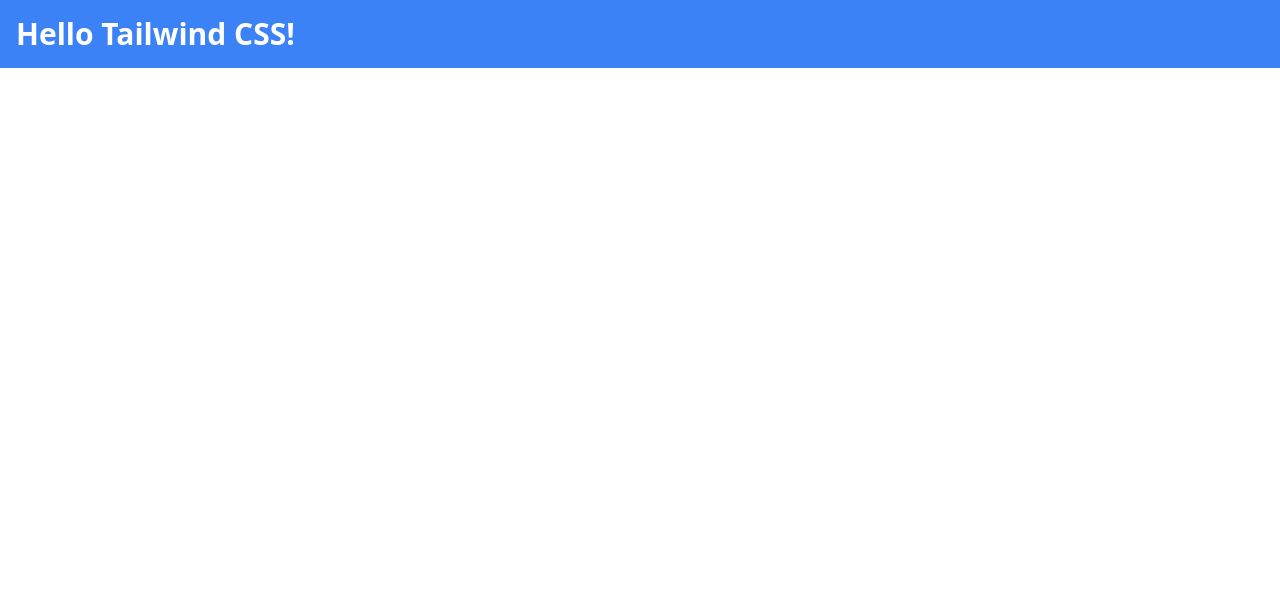
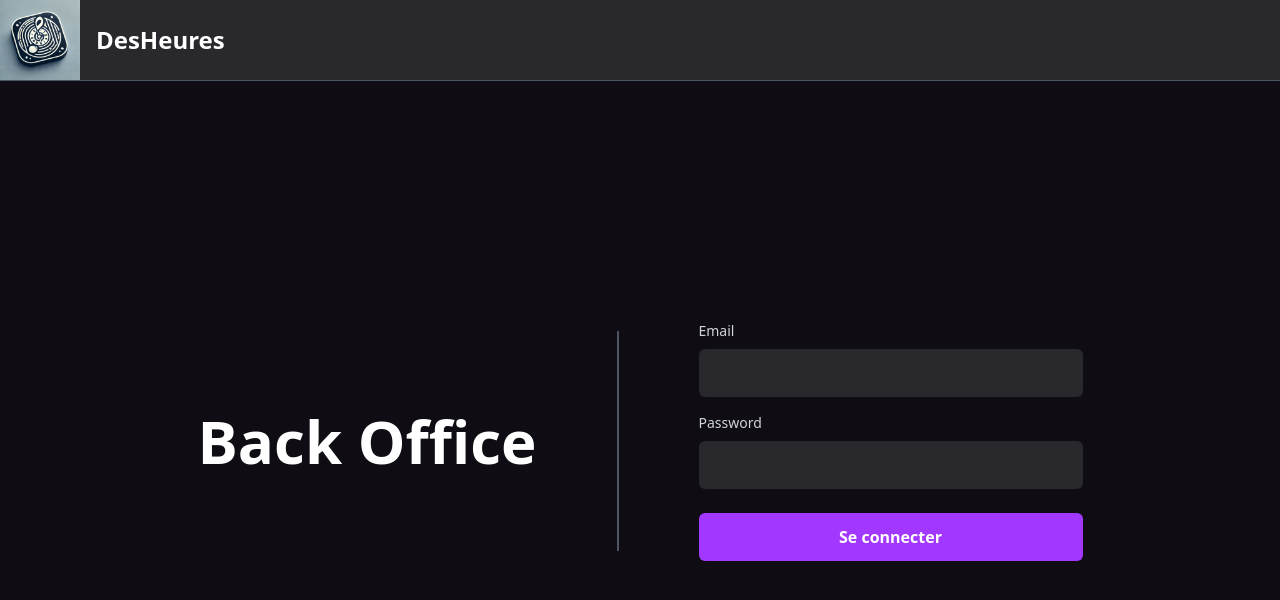
Before and after one commit to zkerkeb-class/back-office-projet-final-desheures, a React (Create React App) app: page / in a window 1280 px wide. Shown: the top 600 px of the page. Built offline with nearby package versions, Linux system fonts and the light colour scheme.

Commit message:
design login

```diff
--- a/src/App.js
+++ b/src/App.js
@@ -1,9 +1,32 @@
-function App() {
+import React from 'react';
+import InputField from './components/InputField';
+import Header from './components/Header';
+import Button from './components/Button';
+
+const App = () => {
   return (
-    <div className="bg-blue-500 text-white p-4">
-      <h1 className="text-3xl font-bold">Hello Tailwind CSS!</h1>
+    <div className="min-h-screen bg-[#0F0D13] flex flex-col">
+      <Header />
+      <div className="flex-grow flex items-center justify-center">
+        <div className="prout border-r-2 border-gray-600">
+          <h1 className="text-6xl font-bold text-white text-center m-20">
+            Back Office
+          </h1>
+        </div>
+        <div className="m-20 w-96">
+          <div className="mb-4">
+            <InputField id="email" label="Email" type="email" />
+          </div>
+          <div className="mb-6">
+            <InputField id="password" label="Password" type="password" />
+          </div>
+          <div>
+            <Button type="submit">Se connecter</Button>
+          </div>
+        </div>
+      </div>
     </div>
-  )
-}
+  );
+};
 
 export default App;
--- /dev/null
+++ b/src/components/Button.js
@@ -0,0 +1,15 @@
+import React from 'react';
+
+const Button = ({ type = "button", children, onClick }) => {
+  return (
+    <button
+      type={type}
+      onClick={onClick}
+      className="w-full bg-[#A238FF] text-white py-3 rounded-md font-semibold hover:bg-purple-700 focus:outline-none focus:ring-2 focus:ring-purple-500"
+    >
+      {children}
+    </button>
+  );
+};
+
+export default Button;
--- /dev/null
+++ b/src/components/Header.js
@@ -0,0 +1,14 @@
+import React from 'react';
+
+const Header = () => {
+  return (
+    <header className="flex items-center justify-between bg-[#29282D] border-b border-gray-600">
+      <div className="flex items-center space-x-4">
+        <img src="/desheures.webp" alt="DesHeures Logo" className="w-20 h-20" />
+        <h1 className="text-2xl font-semibold text-white">DesHeures</h1>
+      </div>
+    </header>
+  );
+};
+
+export default Header;
--- /dev/null
+++ b/src/components/InputField.js
@@ -0,0 +1,17 @@
+const InputField = ({ id, label, type }) => (
+  <div className="mb-4">
+    <label
+      htmlFor={id}
+      className="block text-sm font-medium text-gray-300 mb-2"
+    >
+      {label}
+    </label>
+    <input
+      id={id}
+      type={type}
+      className="w-full p-3 bg-[#29282D] text-white rounded-md focus:ring-2 focus:ring-primary focus:outline-none"
+    />
+  </div>
+);
+
+export default InputField;
```
Also changed, not shown: src/index.js (+6 -6 lines), public/desheures.webp (added).
